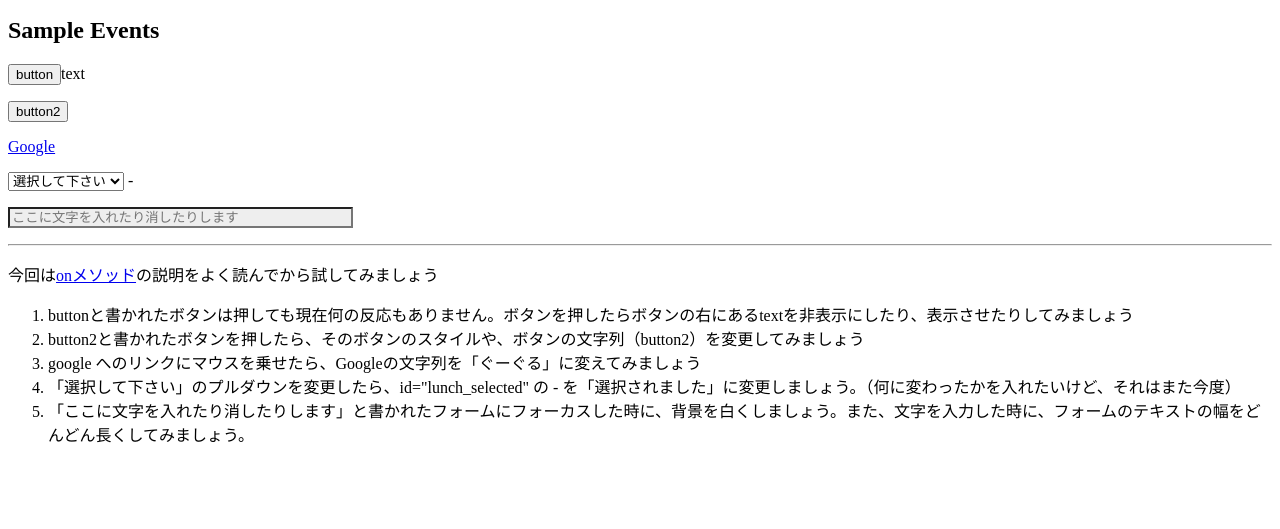
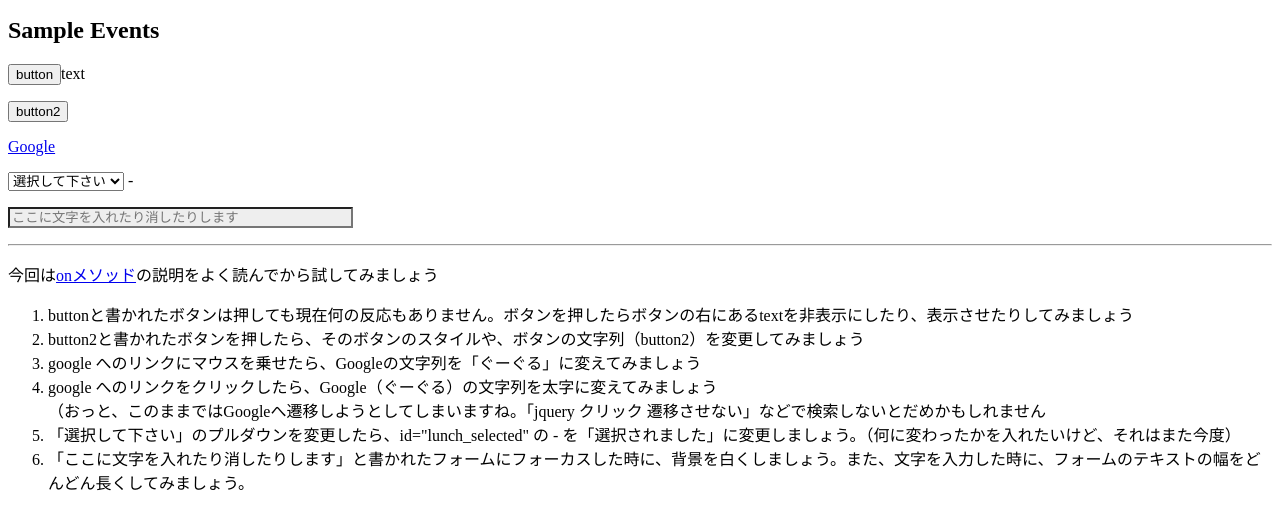
Before and after one commit to tetsunosuke/training-jquery, a plain HTML site: page day5/index.html in a window 1280 px wide. Shown: the part 131-660 px from the top of the page. Drawn offline with Linux system fonts and the light colour scheme.

Commit message:
[day5] クリックイベント抑止問題を追加

```diff
--- a/day5/index.html
+++ b/day5/index.html
@@ -40,6 +40,7 @@
 <li>buttonと書かれたボタンは押しても現在何の反応もありません。ボタンを押したらボタンの右にあるtextを非表示にしたり、表示させたりしてみましょう</li>
 <li>button2と書かれたボタンを押したら、そのボタンのスタイルや、ボタンの文字列（button2）を変更してみましょう</li>
 <li>google へのリンクにマウスを乗せたら、Googleの文字列を「ぐーぐる」に変えてみましょう</li>
+<li>google へのリンクをクリックしたら、Google（ぐーぐる）の文字列を太字に変えてみましょう<br>（おっと、このままではGoogleへ遷移しようとしてしまいますね。「jquery クリック 遷移させない」などで検索しないとだめかもしれません</li>
 <li>「選択して下さい」のプルダウンを変更したら、id="lunch_selected" の - を「選択されました」に変更しましょう。（何に変わったかを入れたいけど、それはまた今度）</li>
 <li>「ここに文字を入れたり消したりします」と書かれたフォームにフォーカスした時に、背景を白くしましょう。また、文字を入力した時に、フォームのテキストの幅をどんどん長くしてみましょう。</li>
 
```
